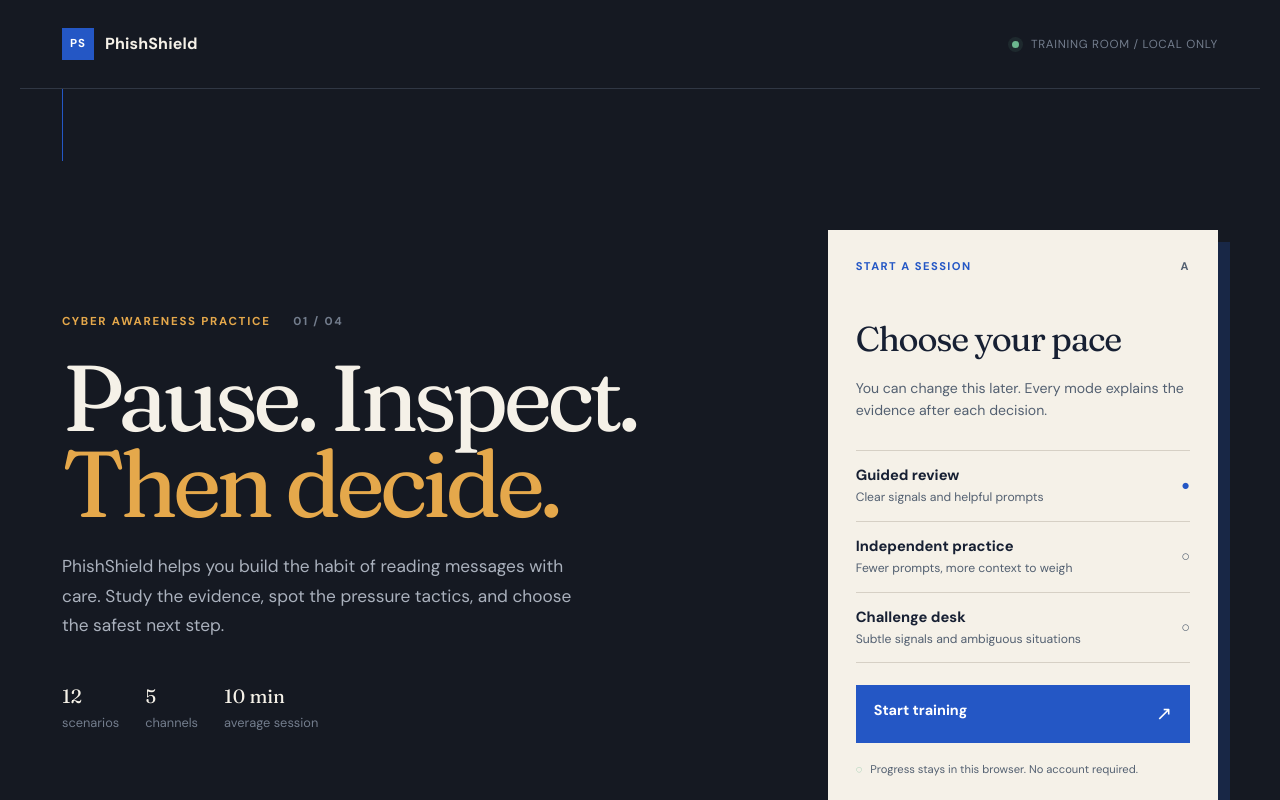
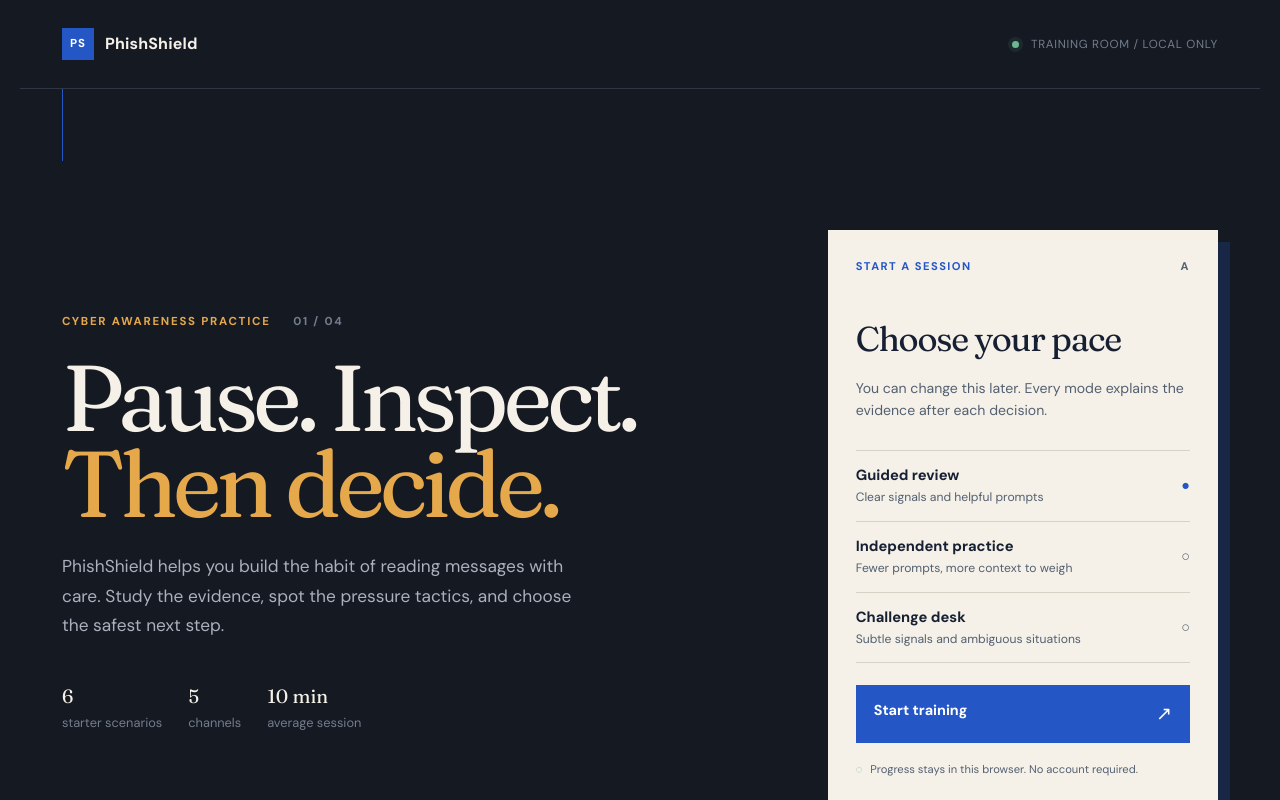
Before and after one commit to UrwahSiddiqui/PhishShield-AI-Game, a React (Vite) app in the folder web/: page / in a window 1280 px wide. Shown: the top 800 px of the page. Built offline with nearby package versions, Linux system fonts and the light colour scheme.

Commit message:
test: validate curated scenario coverage

```diff
--- a/web/src/App.tsx
+++ b/web/src/App.tsx
@@ -80,7 +80,7 @@ function App() {
             <h1 id="page-title">Pause. Inspect.<br /><em>Then decide.</em></h1>
             <p className="lede">PhishShield helps you build the habit of reading messages with care. Study the evidence, spot the pressure tactics, and choose the safest next step.</p>
             <div className="intro-meta">
-              <span><strong>12</strong> scenarios</span>
+              <span><strong>6</strong> starter scenarios</span>
               <span><strong>5</strong> channels</span>
               <span><strong>10 min</strong> average session</span>
             </div>
```
Also changed, not shown: 2 other files (tests, documents, lock files or other folders).
